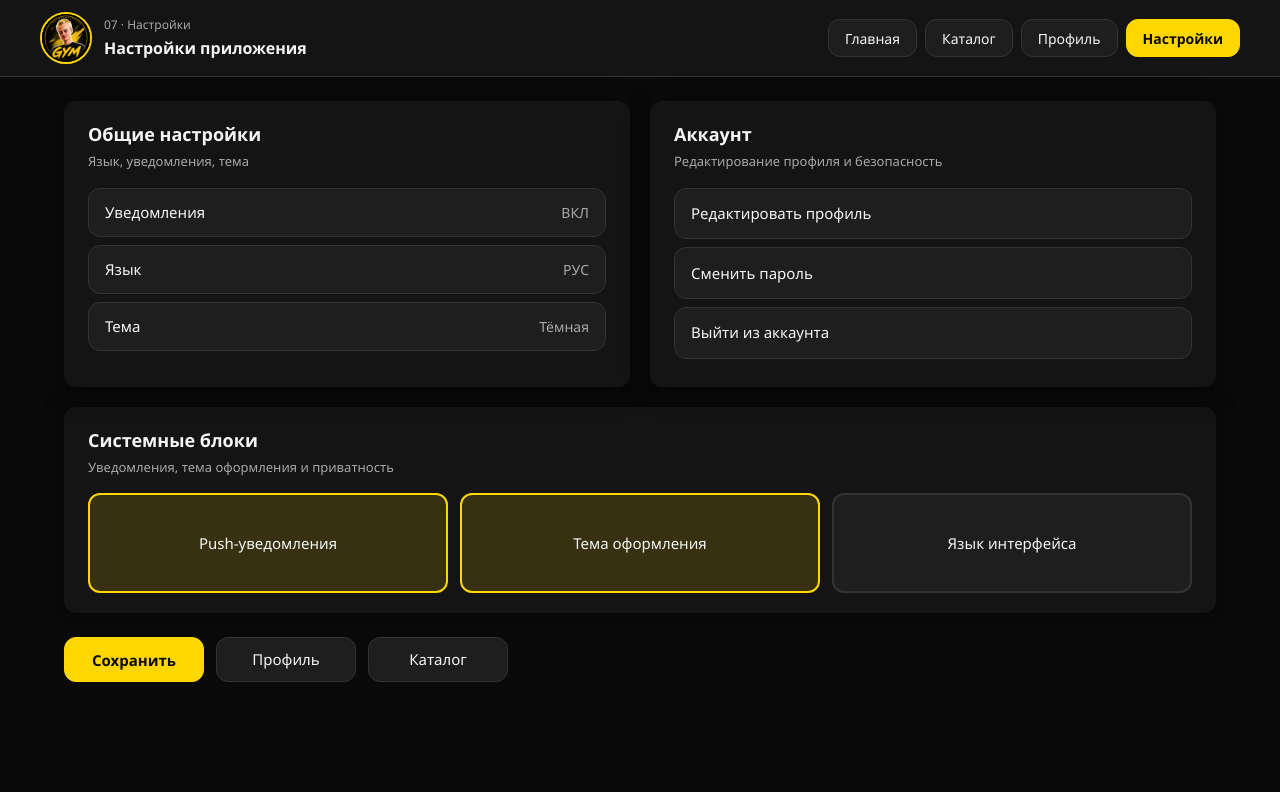
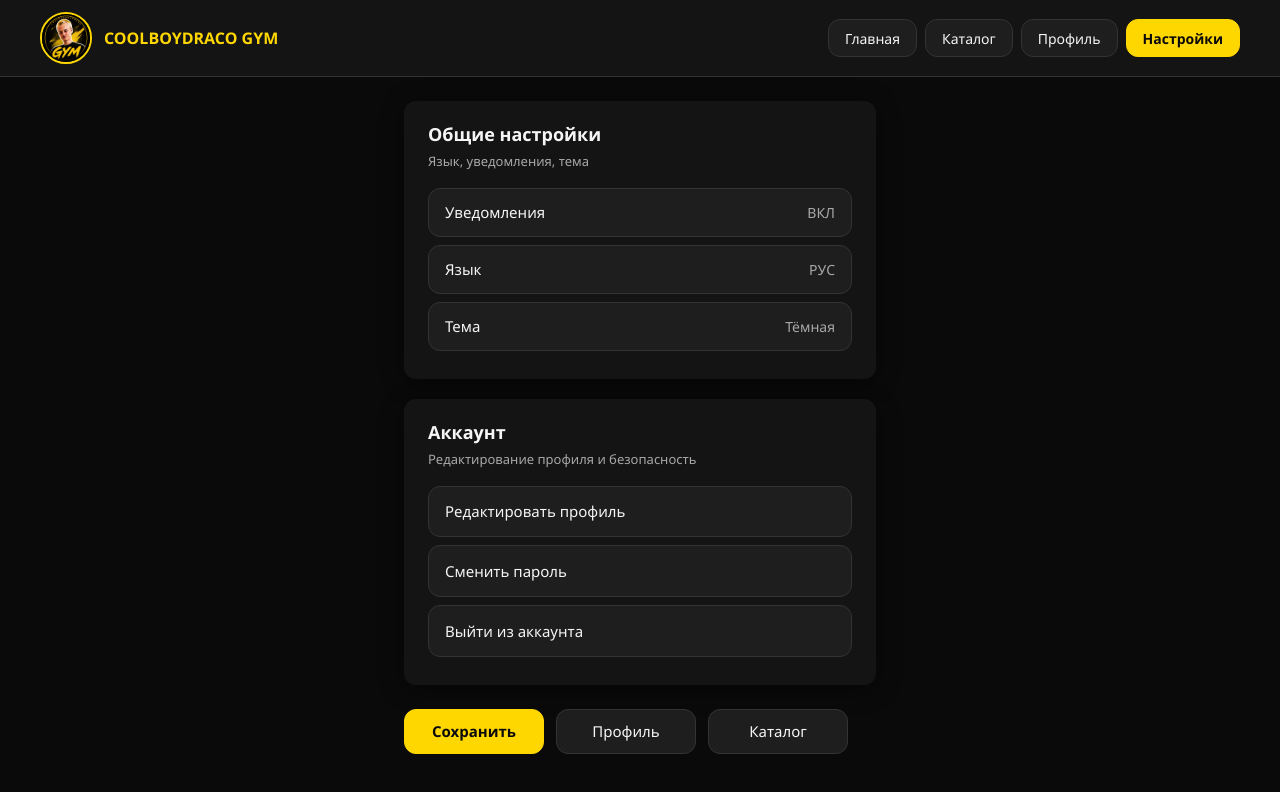
Before and after one commit to sh1tofa1991/fitness-app, a plain HTML site: page settings.html in a window 1280 px wide. Drawn offline with Linux system fonts and the light colour scheme.

Commit message:
комит два

```diff
--- a/css/styles.css
+++ b/css/styles.css
@@ -74,7 +74,6 @@ a {
 button,
 [role="button"],
 .chip,
-.system-card,
 .sidebar-categories .list-cards__item,
 .list-cards__item--clickable {
   cursor: pointer;
@@ -142,13 +141,7 @@ img {
 .site-header__title {
   font-size: 1rem;
   font-weight: 600;
-}
-
-.site-header__label {
-  font-size: 0.75rem;
-  color: var(--text-muted);
-  display: block;
-  margin-bottom: 0.15rem;
+  color: var(--gold);
 }
 
 .site-nav {
@@ -517,13 +510,6 @@ img {
   object-fit: cover;
 }
 
-button.system-card {
-  width: 100%;
-  font-family: inherit;
-  color: inherit;
-  cursor: pointer;
-}
-
 .workout-card__details {
   font-size: 0.8125rem;
   color: var(--text-muted);
@@ -776,11 +762,16 @@ button.system-card {
 
 /* ——— Настройки ——— */
 
-.settings-grid-top {
-  display: grid;
-  grid-template-columns: 1fr 1fr;
-  gap: 1.25rem;
+.page--settings {
+  max-width: 520px;
+}
+
+.panel--settings-main {
   margin-bottom: 1.25rem;
+}
+
+.panel--settings-account {
+  margin-bottom: 0.5rem;
 }
 
 .setting-row {
@@ -817,37 +808,6 @@ button.setting-row {
   font-family: inherit;
   color: inherit;
   text-align: left;
-}
-
-.system-cards {
-  display: grid;
-  grid-template-columns: repeat(3, 1fr);
-  gap: 0.75rem;
-}
-
-.system-card {
-  background: var(--bg-card);
-  border: 2px solid var(--border);
-  border-radius: var(--radius);
-  padding: 2rem 1rem;
-  text-align: center;
-  font-size: 0.9375rem;
-  min-height: 100px;
-  display: flex;
-  align-items: center;
-  justify-content: center;
-  transition: border-color 0.15s, background 0.15s, transform 0.1s;
-}
-
-.system-card:hover {
-  border-color: var(--gold);
-  background: var(--gold-dim);
-}
-
-.system-card--highlight {
-  border-color: var(--border-focus);
-  background: var(--gold-dim);
-  color: var(--gold);
 }
 
 .settings-footer {
@@ -911,7 +871,6 @@ button.setting-row {
   .workout-layout,
   .profile-layout,
   .profile-main-grid,
-  .settings-grid-top,
   .auth-centered {
     grid-template-columns: 1fr;
   }
@@ -920,8 +879,7 @@ button.setting-row {
     grid-template-columns: repeat(2, 1fr);
   }
 
-  .notes-grid,
-  .system-cards {
+  .notes-grid {
     grid-template-columns: 1fr;
   }
 }
--- a/js/app.js
+++ b/js/app.js
@@ -33,12 +33,8 @@
       "settings.notifications": "Уведомления",
       "settings.language": "Язык",
       "settings.theme": "Тема",
-      "settings.push": "Push-уведомления",
-      "settings.themeBlock": "Тема оформления",
-      "settings.langBlock": "Язык интерфейса",
       "settings.general": "Общие настройки",
       "settings.account": "Аккаунт",
-      "settings.system": "Системные блоки",
       "catalog.title": "Каталог тренировок",
       "catalog.create": "+ Создать тренировку",
       "catalog.categories": "Категории",
@@ -61,12 +57,8 @@
       "settings.notifications": "Notifications",
       "settings.language": "Language",
       "settings.theme": "Theme",
-      "settings.push": "Push notifications",
-      "settings.themeBlock": "Appearance",
-      "settings.langBlock": "Interface language",
       "settings.general": "General settings",
       "settings.account": "Account",
-      "settings.system": "System blocks",
       "catalog.title": "Workout catalog",
       "catalog.create": "+ Create workout",
       "catalog.categories": "Categories",
@@ -139,14 +131,6 @@
     if (notifEl) notifEl.textContent = s.notifications ? t("on") : t("off");
     if (langEl) langEl.textContent = s.lang === "en" ? t("lang.en") : t("lang.ru");
     if (themeEl) themeEl.textContent = s.theme === "light" ? t("theme.light") : t("theme.dark");
-
-    document.querySelectorAll(".system-card").forEach((card) => {
-      card.classList.remove("system-card--highlight");
-      const setting = card.dataset.setting;
-      if (setting === "theme") card.classList.add("system-card--highlight");
-      if (setting === "lang" && s.lang === "en") card.classList.add("system-card--highlight");
-      if (setting === "notifications" && s.notifications) card.classList.add("system-card--highlight");
-    });
   }
 
   function applyAllSettings() {
@@ -770,23 +754,6 @@
       toast(s.theme === "light" ? (s.lang === "en" ? "Light theme" : "Светлая тема") : (s.lang === "en" ? "Dark theme" : "Тёмная тема"));
     });
 
-    document.querySelectorAll(".system-card[data-setting]").forEach((card) => {
-      card.addEventListener("click", () => {
-        const action = card.dataset.setting;
-        if (action === "notifications") {
-          s.notifications = !s.notifications;
-          toast(s.notifications ? (s.lang === "en" ? "Notifications on" : "Уведомления включены") : (s.lang === "en" ? "Notifications off" : "Уведомления выключены"));
-        } else if (action === "theme") {
-          s.theme = s.theme === "light" ? "dark" : "light";
-          toast(s.theme === "light" ? (s.lang === "en" ? "Light theme" : "Светлая тема") : (s.lang === "en" ? "Dark theme" : "Тёмная тема"));
-        } else if (action === "lang") {
-          s.lang = s.lang === "en" ? "ru" : "en";
-          toast(s.lang === "en" ? "Language: English" : "Язык: русский");
-        }
-        persist();
-      });
-    });
-
     document.getElementById("btn-save-settings")?.addEventListener("click", () => {
       persist();
       toast(s.lang === "en" ? "Settings saved" : "Настройки сохранены");
--- a/settings.html
+++ b/settings.html
@@ -3,7 +3,7 @@
 <head>
   <meta charset="UTF-8">
   <meta name="viewport" content="width=device-width, initial-scale=1.0">
-  <title>07 · Настройки — Фитнес-платформа</title>
+  <title>Настройки — COOLBOYDRACO GYM</title>
   <link rel="stylesheet" href="css/styles.css">
 </head>
 <body data-page="settings">
@@ -11,10 +11,7 @@
     <div class="site-header__inner">
       <a href="index.html" class="site-header__brand">
         <img src="assets/logo.png" alt="COOLBOYDRACO GYM" class="site-logo" width="52" height="52">
-        <div>
-          <span class="site-header__label">07 · Настройки</span>
-          <span class="site-header__title">Настройки приложения</span>
-        </div>
+        <span class="site-header__title">COOLBOYDRACO GYM</span>
       </a>
       <nav class="site-nav" aria-label="Основная навигация">
         <a href="index.html">Главная</a>
@@ -25,33 +22,21 @@
     </div>
   </header>
 
-  <main class="page">
-    <div class="settings-grid-top">
-      <section class="panel">
-        <h2 class="panel__title">Общие настройки</h2>
+  <main class="page page--settings">
+    <section class="panel panel--settings-main">
+      <h2 class="panel__title" data-i18n="settings.general">Общие настройки</h2>
       <p class="panel__subtitle">Язык, уведомления, тема</p>
       <button type="button" class="setting-row setting-row--clickable" id="toggle-notifications"><span data-i18n="settings.notifications">Уведомления</span><span class="setting-row__value" id="val-notifications">ВКЛ</span></button>
       <button type="button" class="setting-row setting-row--clickable" id="toggle-lang"><span data-i18n="settings.language">Язык</span><span class="setting-row__value" id="val-lang">РУС</span></button>
       <button type="button" class="setting-row setting-row--clickable" id="toggle-theme"><span data-i18n="settings.theme">Тема</span><span class="setting-row__value" id="val-theme">Тёмная</span></button>
     </section>
 
-      <section class="panel">
-        <h2 class="panel__title">Аккаунт</h2>
+    <section class="panel panel--settings-account">
+      <h2 class="panel__title" data-i18n="settings.account">Аккаунт</h2>
       <p class="panel__subtitle">Редактирование профиля и безопасность</p>
       <a href="profile.html?edit=1" class="setting-row">Редактировать профиль</a>
       <a href="forgot-password.html" class="setting-row">Сменить пароль</a>
       <a href="#" class="setting-row" id="btn-logout">Выйти из аккаунта</a>
-      </section>
-    </div>
-
-    <section class="panel">
-      <h2 class="panel__title">Системные блоки</h2>
-      <p class="panel__subtitle">Уведомления, тема оформления и приватность</p>
-      <div class="system-cards">
-        <button type="button" class="system-card" data-setting="notifications" data-i18n="settings.push">Push-уведомления</button>
-        <button type="button" class="system-card system-card--highlight" data-setting="theme" data-i18n="settings.themeBlock">Тема оформления</button>
-        <button type="button" class="system-card" data-setting="lang" data-i18n="settings.langBlock">Язык интерфейса</button>
-      </div>
     </section>
 
     <div class="settings-footer">
```
Also changed, not shown: catalog.html (+1 -4 lines), forgot-password.html (+2 -5 lines), index.html (+1 -4 lines), profile.html (+2 -5 lines), register.html (+2 -5 lines), workout.html (+2 -5 lines), README.md. Lines whose indentation alone changed are shown as unchanged.
